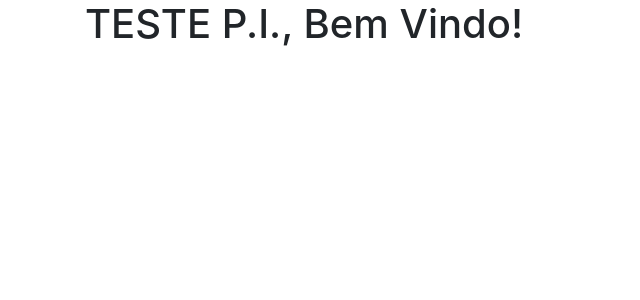
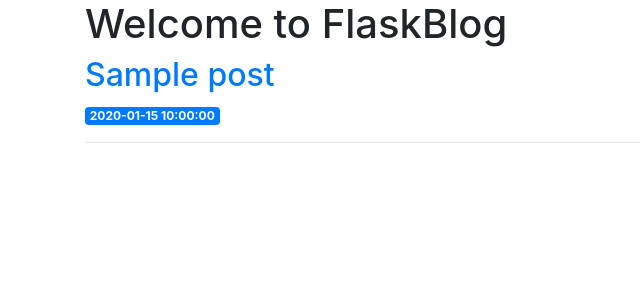
Before and after one commit to evertonvieira-univesp/PI_UNIVESP_PIRA, a Flask app: template templates/index.html in a window 1280 px wide. Shown: the part 56-356 px from the top of the page, without its empty margins (0-640 px from the left). Run offline with Flask 2, Linux system fonts and the light colour scheme; the template is opened without the code that fills it: most values are stand-ins (such as "Sample title", 1, 10 or a date in 2020); some libraries are stand-ins or nearby versions.

Commit message:
rodando até os posts

```diff
--- a/app.py
+++ b/app.py
@@ -1,8 +1,17 @@
+import sqlite3
 from flask import Flask, render_template
+
+def get_db_connection():
+    conn = sqlite3.connect('database.db')
+    conn.row_factory=sqlite3.Row
+    return conn
 
 app = Flask(__name__)
 
 
 @app.route('/')
 def index():
-    return render_template('index.html')
+    conn = get_db_connection()
+    posts = conn.execute('SELECT * FROM posts').fetchall()
+    conn.close()
+    return render_template('index.html', posts=posts)
--- a/templates/index.html
+++ b/templates/index.html
@@ -1,5 +1,12 @@
 {% extends 'base.html' %}
 
 {% block content %}
-    <h1>{% block title %} TESTE P.I., Bem Vindo! {% endblock %}</h1>
+       <h1>{% block title %} Welcome to FlaskBlog {% endblock %}</h1>
+    {% for post in posts %}
+        <a href="#">
+            <h2>{{ post['title'] }}</h2>
+        </a>
+        <span class="badge badge-primary">{{ post['created'] }}</span>
+        <hr>
+    {% endfor %}
 {% endblock %}
```
